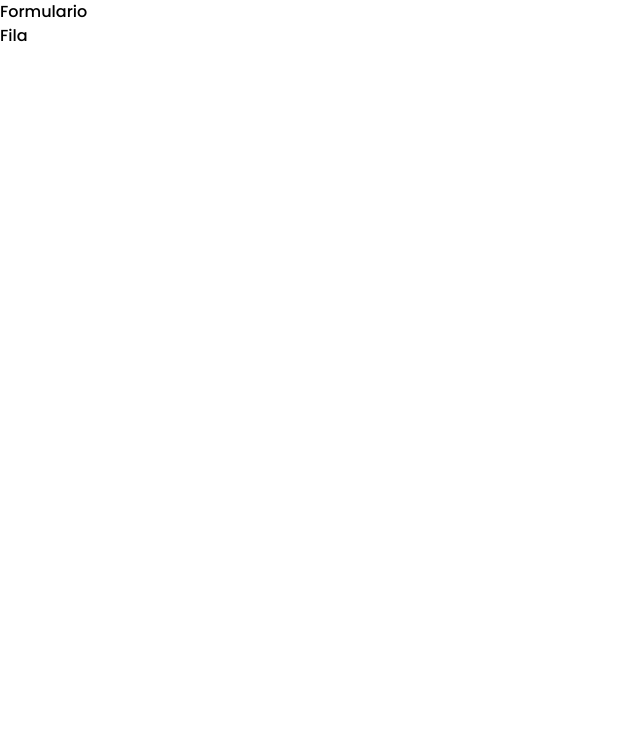
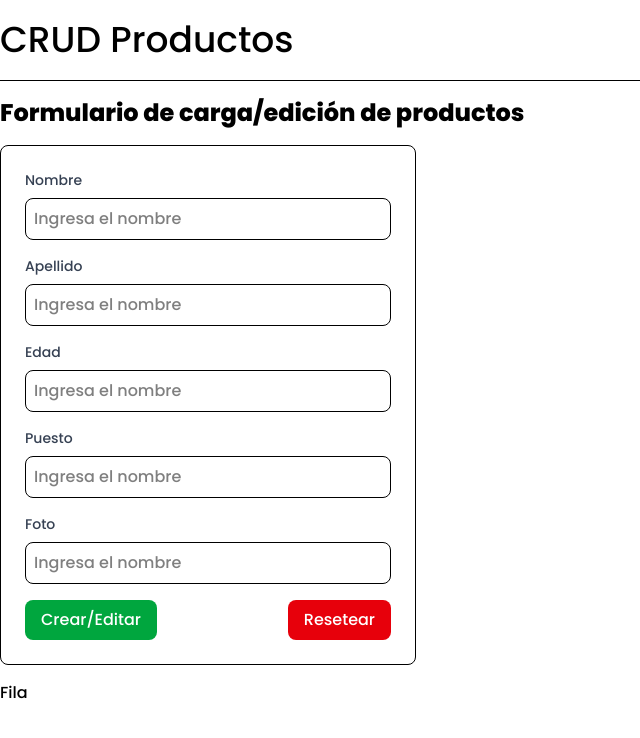
Before and after one commit to SofiaDeAlessandre/react-crud-usuarios-desafio-16, a React (Vite) app: page / in a window 1280 px wide. Shown: the top 738 px of the page, without its empty margins (0-640 px from the left). Built offline with nearby package versions, Linux system fonts and the light colour scheme.

Commit message:
se agregó formulario de usuarios

```diff
--- a/src/App.jsx
+++ b/src/App.jsx
@@ -1,13 +1,16 @@
-import Formulario from "./components/Formulario"
-import ListadoProductos from "./components/ListadoProductos"
+import Formulario from "./components/Formulario";
+import ListadoUsuarios from "./components/ListadoUsuarios";
+
 
 const App = () => {
   return (
-    <>
-    <Formulario/>
-    <ListadoProductos/>
-  </>
-  )
-}
+    <div className="container mx-auto">
+      <h1 className="text-4xl my-5">CRUD Productos</h1>
+      <hr />
+      <Formulario />
+      <ListadoUsuarios />
+    </div>
+  );
+};
 
-export default App
+export default App;
--- a/src/components/Formulario.jsx
+++ b/src/components/Formulario.jsx
@@ -1,9 +1,91 @@
-
-
 const Formulario = () => {
   return (
-    <div>Formulario</div>
-  )
-}
+    <>
+      <h2 className="text-2xl font-semibold my-4">
+        Formulario de carga/edición de productos
+      </h2>
 
-export default Formulario
+      <div className="grid grid-cols-3 gap-4 mb-4">
+        <form className="bg-white border rounded-lg p-6">
+          <label
+            htmlFor="lbl-nombre"
+            className="block mb-2 text-sm font-medium text-gray-700"
+          >
+            Nombre
+          </label>
+          <input
+            type="text"
+            id="lbl-nombre"
+            placeholder="Ingresa el nombre"
+            className="w-full p-2 mb-4 border rounded-lg focus:outline-none focus:ring-2 focus:ring-blue-500"
+          ></input>
+          <label
+            htmlFor="lbl-apellido"
+            className="block mb-2 text-sm font-medium text-gray-700"
+          >
+            Apellido
+          </label>
+          <input
+            type="text"
+            id="lbl-apellido"
+            placeholder="Ingresa el nombre"
+            className="w-full p-2 mb-4 border rounded-lg focus:outline-none focus:ring-2 focus:ring-blue-500"
+          ></input>
+          <label
+            htmlFor="lbl-edad"
+            className="block mb-2 text-sm font-medium text-gray-700"
+          >
+            Edad
+          </label>
+          <input
+            type="text"
+            id="lbl-edad"
+            placeholder="Ingresa el nombre"
+            className="w-full p-2 mb-4 border rounded-lg focus:outline-none focus:ring-2 focus:ring-blue-500"
+          ></input>
+          <label
+            htmlFor="lbl-puesto"
+            className="block mb-2 text-sm font-medium text-gray-700"
+          >
+            Puesto
+          </label>
+          <input
+            type="text"
+            id="lbl-puesto"
+            placeholder="Ingresa el nombre"
+            className="w-full p-2 mb-4 border rounded-lg focus:outline-none focus:ring-2 focus:ring-blue-500"
+          ></input>
+          <label
+            htmlFor="lbl-foto"
+            className="block mb-2 text-sm font-medium text-gray-700"
+          >
+            Foto
+          </label>
+          <input
+            type="text"
+            id="lbl-foto"
+            placeholder="Ingresa el nombre"
+            className="w-full p-2 mb-4 border rounded-lg focus:outline-none focus:ring-2 focus:ring-blue-500"
+          ></input>
+
+          <div className="flex justify-between">
+            <button
+              className="px-4 py-2 bg-green-600 text-white rounded-lg hover:bg-green-700 cursor-pointer"
+              type="submit"
+            >
+              Crear/Editar
+            </button>
+            <button
+              className="px-4 py-2 bg-red-600 text-white rounded-lg hover:bg-red-700 cursor-pointer"
+              type="reset"
+            >
+              Resetear
+            </button>
+          </div>
+        </form>
+      </div>
+    </>
+  );
+};
+
+export default Formulario;
--- a/src/components/ListadoProductos.jsx
+++ b/src/components/ListadoUsuarios.jsx
@@ -1,7 +1,7 @@
 import Fila from "./Fila"
 
 
-const ListadoProductos = () => {
+const ListadoUsuarios = () => {
   return (
     <>
      <Fila/>
@@ -9,4 +9,4 @@ const ListadoProductos = () => {
   )
 }
 
-export default ListadoProductos
+export default ListadoUsuarios
```
